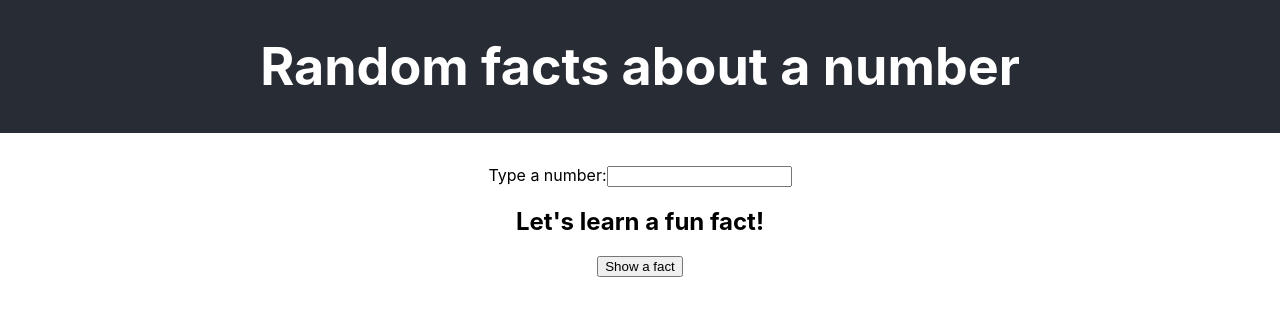
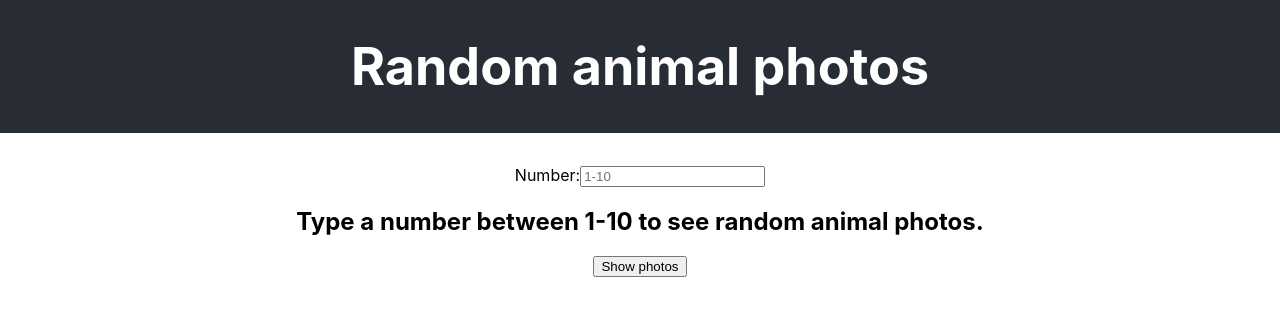
Before and after one commit to hyeong-bin/project_3, a React (Create React App) app: page / in a window 1280 px wide. Shown: the top 316 px of the page. Built offline with nearby package versions, Linux system fonts and the light colour scheme.

Commit message:
revised api

```diff
--- a/src/App.js
+++ b/src/App.js
@@ -4,7 +4,7 @@ import Numbers from './components/Numbers';
 import { useState } from 'react';
 
 function App() {
-  const [displayFact, setDisplayFact] = useState(false)
+  const [displayAnimal, setDisplayAnimal] = useState(false)
   const [numberInput, setNumberInput] = useState('')
 
   const handleChangeInput = (event) => {
@@ -12,10 +12,10 @@ const handleChangeInput = (event) => {
   }
 
   const toggleQuotes = () => {
-  if (displayFact === false) {
-    setDisplayFact(true)
+    if (displayAnimal === false) {
+      setDisplayAnimal(true)
     } else {
-    setDisplayFact(false)
+      setDisplayAnimal(false)
       setNumberInput('')
     }
   }
@@ -23,20 +23,20 @@ const toggleQuotes = () => {
   return (
     <div className="App">
       <header className="App-header">
-        <h1>Random facts about a number</h1>
+        <h1>Random animal photos</h1>
       </header>
       <main>
         <div className="number-trivia">
           <div>
-            Type a number:
-            <input value={numberInput} onChange={handleChangeInput}/>
+            Number:
+            <input value={numberInput} onChange={handleChangeInput} placeholder="1-10"/>
           </div>
-          {displayFact === false ?
-            <h2>Let's learn a fun fact!</h2>
+          {displayAnimal === false ?
+            <h2>Type a number between 1-10 to see random animal photos.</h2>
             :
-            <Numbers displayFact={displayFact} numberInput={numberInput} />}
+            <Numbers displayAnimal={displayAnimal} numberInput={numberInput} />}
         </div>
-        <button onClick={toggleQuotes}>{displayFact === false ? "Show a fact" : "Clear"}</button>
+        <button onClick={toggleQuotes}>{displayAnimal === false ? "Show photos" : "Clear"}</button>
       </main>
     </div>
   );
--- a/src/components/Numbers.jsx
+++ b/src/components/Numbers.jsx
@@ -1,25 +1,27 @@
 import { useState, useEffect } from 'react'
 import axios from 'axios'
 
-const Numbers = ({displayFact, numberInput}) => {
-    const [fact, setFact] = useState('')
+const Numbers = ({ displayAnimal, numberInput}) => {
+    const [animals, setAnimals] = useState([])
 
     useEffect(() => {
         if(numberInput === '') return
         const getRandomFact = async () => {
             try {
-                const res = await axios.get(`http://numbersapi.com/${numberInput}`)
+                const res = await axios.get(`https://zoo-animal-api.herokuapp.com/animals/rand/${numberInput}`)
                 console.log(res)
-                setFact(res.data)
+                setAnimals(res.data)
             } catch(err) {
                 console.log(err)
             }
         }
         getRandomFact()
-    }, [displayFact,numberInput])
+    }, [displayAnimal,numberInput])
 
     return (
-        <h2>{fact}</h2>
+        <h2>{animals.map(animal=> {
+          return <img style={{width: 300}} src={animal.image_link} />
+        })}</h2>
     )
 }
 
```
Lines whose indentation alone changed are shown as unchanged.
